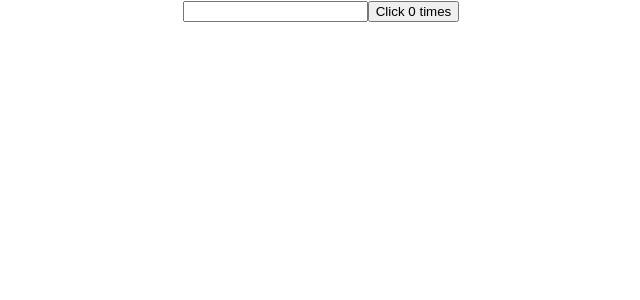
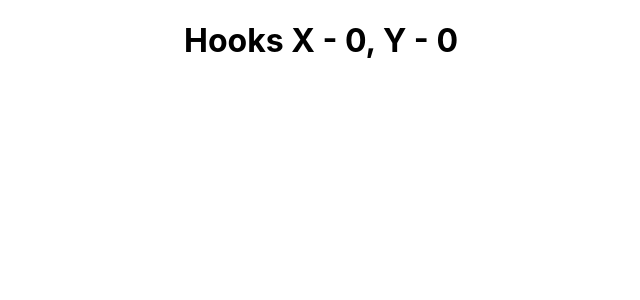
Before and after one commit to SaishJ/React-Hooks, a React (Create React App) app: page / in a window 1280 px wide. Shown: the top 300 px of the page, without its empty margins (319-959 px from the left). Built offline with nearby package versions, Linux system fonts and the light colour scheme.

Commit message:
:tada: Run effect only once
Run effect only once

```diff
--- a/src/App.js
+++ b/src/App.js
@@ -4,6 +4,7 @@ import CounterFour from "./components/CounterFour";
 import CounterThree from "./components/CounterThree";
 import CounterTwo from "./components/CounterTwo";
 import EffectCounter from "./components/EffectCounter";
+import MouseEvent from "./components/MouseEvent";
 
 function App() {
   return (
@@ -12,7 +13,8 @@ function App() {
       {/* <CounterTwo /> */}
       {/* <CounterThree /> */}
       {/* <CounterFour /> */}
-      <EffectCounter />
+      {/* <EffectCounter /> */}
+      <MouseEvent />
     </div>
   );
 }
--- a/src/components/EffectCounter.js
+++ b/src/components/EffectCounter.js
@@ -10,7 +10,8 @@ function EffectCounter() {
   }, [count]);
 
   /* To conditionally run effects specify the second parameter. Second parameter is array of value the effects depends on.
-  The value not change between renders the effects simply not run. */
+  The value not change between renders the effects simply not run.
+  In above when count changes then only document title execute. */
 
   return (
     <div>
--- /dev/null
+++ b/src/components/MouseEvent.js
@@ -0,0 +1,29 @@
+import React, { useState, useEffect } from "react";
+
+function MouseEvent() {
+  const [x, setX] = useState(0);
+  const [y, setY] = useState(0);
+
+  const logMousePosition = (e) => {
+    console.log("Mouse Event");
+    setX(e.clientX);
+    setY(e.clientY);
+  };
+
+  useEffect(() => {
+    console.log("useEffect called");
+    window.addEventListener("mousemove", logMousePosition);
+  }, []);
+
+  // Simply passing an empty array as second parameter to useEffect for run effect only once.
+
+  return (
+    <div>
+      <h1>
+        Hooks X - {x}, Y - {y}
+      </h1>
+    </div>
+  );
+}
+
+export default MouseEvent;
```
Also changed, not shown: 1 other file (tests, documents, lock files or other folders).
